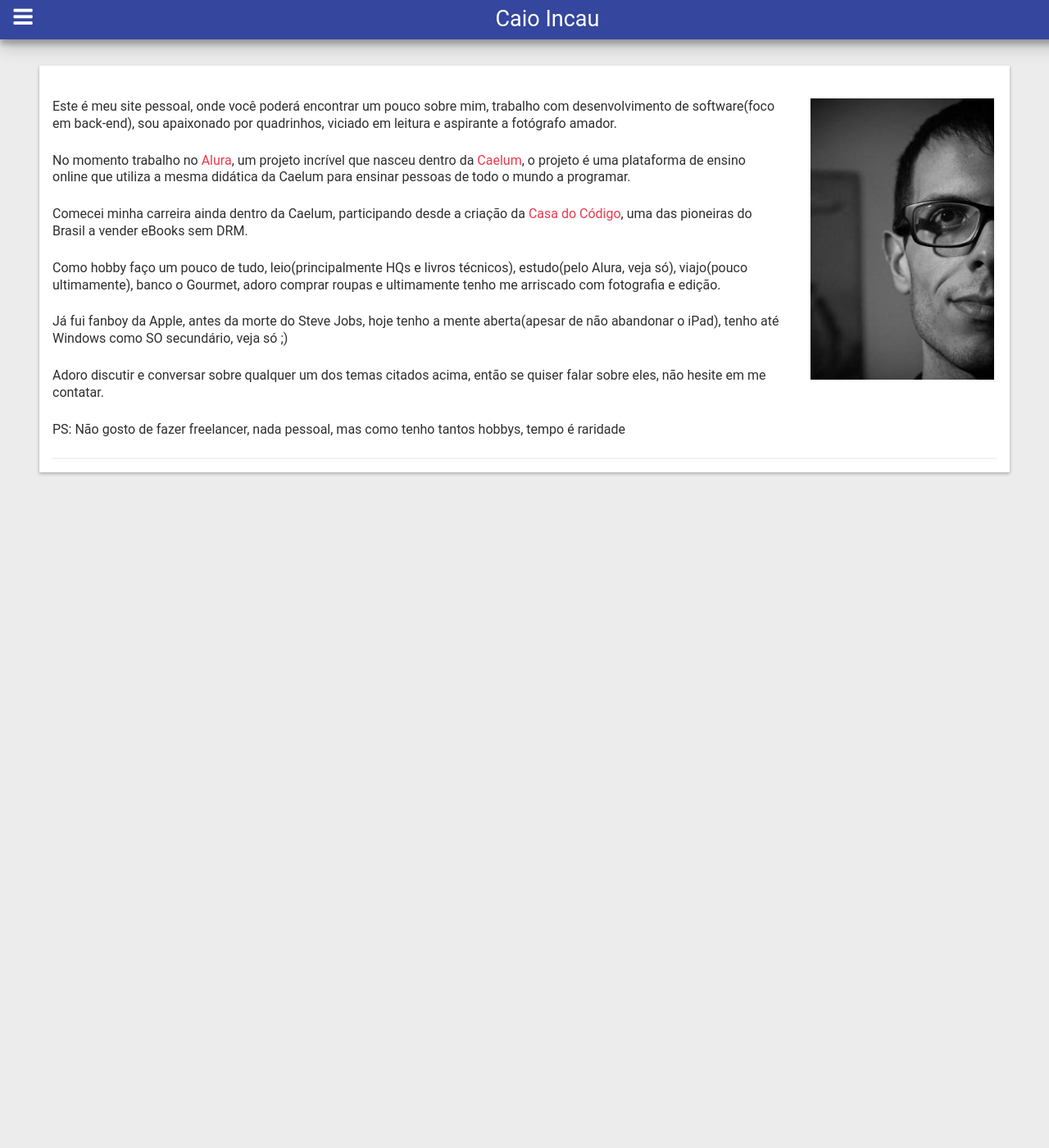
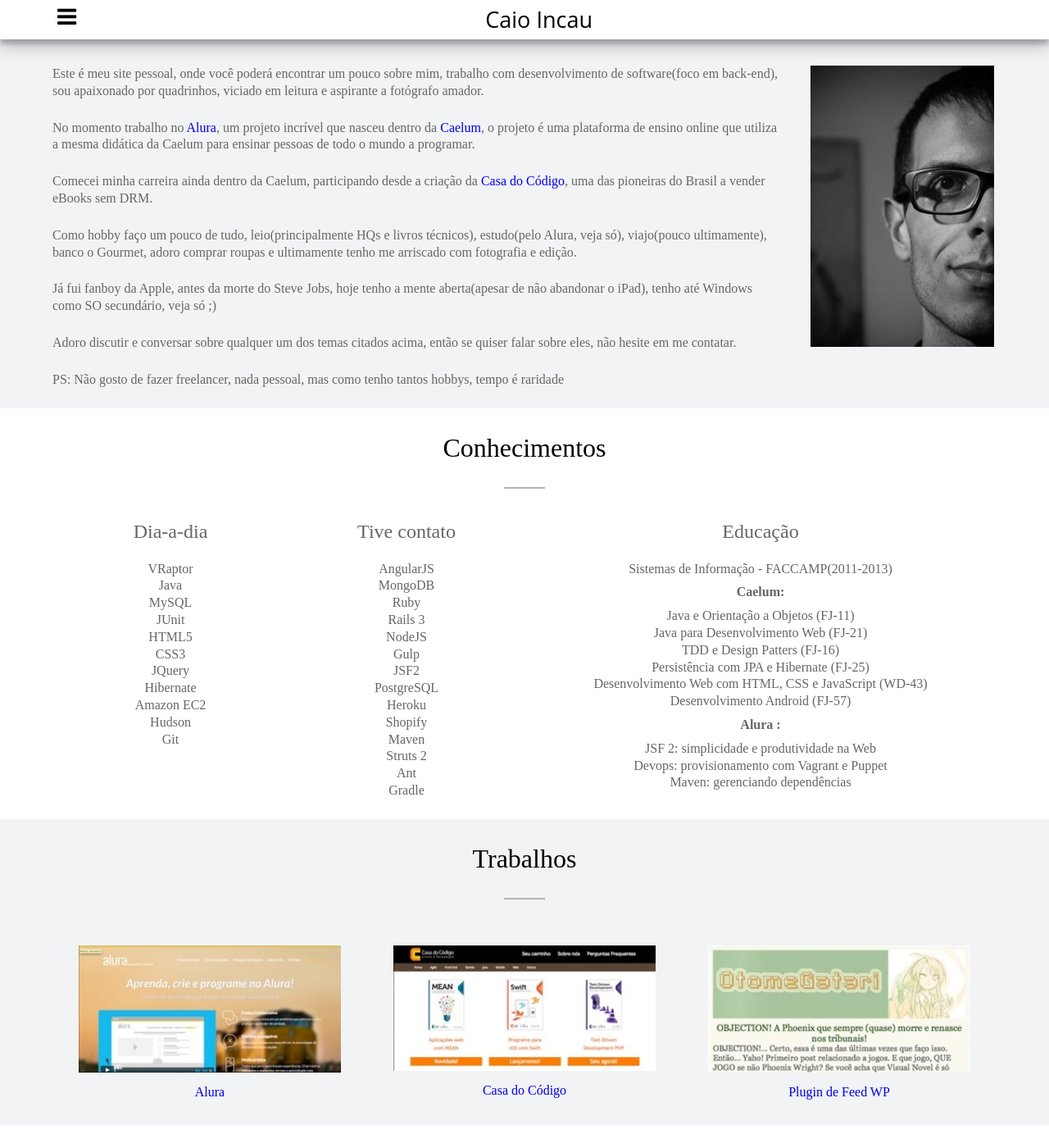
Before and after one commit to CaioIncau/jekyll-blog, a Jekyll site: the page built from index.html, in a window 1280 px wide and 1400 px high. Shown: the whole window at 82% size. Built offline with Jekyll 4.4.1, drawn with Linux system fonts in a browser that asks for light colours; nearby versions of some CDN libraries.

Commit message:
começando

```diff
--- a/_layouts/default.html
+++ b/_layouts/default.html
@@ -34,15 +20,14 @@
     -->
     <nav class="main-menu main-menu-hide">
         <span class="me"></span>
-        <a href="/"><i class="fa-g fa fa-user" ></i>Sobre min</a>
+        <a href="#about"><i class="fa-g fa fa-user" ></i>Sobre min</a>
         <a href="/blog"><i class="fa-g fa fa-comment"></i>Blog</a>
-        <a href="/skills"><i class="fa-g fa fa-certificate "></i>Conhecimentos</a>
-        <a href="/contato"><i class="fa-g fa fa-envelope"></i>Social</a>
+        <a href="#know"><i class="fa-g fa fa-certificate "></i>Conhecimentos</a>
+        <a href="#work"><i class="fa-g fa fa-cogs "></i>Trabalhos</a>
+        <a href="#social"><i class="fa-g fa fa-envelope"></i>Social</a>
     </nav>
 
-    <section class="container">
         {{ content }}
-    </section>
 
     <script src="/js/jquery.min.js"></script>
 
--- a/index.html
+++ b/index.html
@@ -12,4 +12,84 @@ layout: default
 				<p>Adoro discutir e conversar sobre qualquer um dos temas citados acima, então se quiser falar sobre eles, <strong>não hesite em me contatar</strong>.</p>
 				<p>PS: <strong>Não gosto de fazer freelancer</strong>, nada pessoal, mas como tenho tantos hobbys, tempo é raridade</p>
 			</section>
+
+		<section id="know">
+		<h2 class="page-title">Conhecimentos</h2>
+		<div class="divider"></div>
+			<section class="cards-container">
+				<section class="card-know">
+				<p>Dia-a-dia</p>
+				<ul>
+					<li>VRaptor</li>
+					<li>Java</li>
+					<li>MySQL</li>
+					<li>JUnit</li>
+					<li>HTML5</li>
+					<li>CSS3</li>
+					<li>JQuery</li>
+					<li>Hibernate</li>
+					<li>Amazon EC2</li>
+					<li>Hudson</li>
+					<li>Git</li>
+				</ul></section>
+				<section class="card-know">
+				<p>Tive contato</p>
+				<ul>
+					<li>AngularJS</li>
+					<li>MongoDB</li>
+					<li>Ruby</li>
+					<li>Rails 3</li>
+					<li>NodeJS</li>
+					<li>Gulp</li>
+					<li>JSF2</li>
+					<li>PostgreSQL</li>
+					<li>Heroku</li>
+					<li>Shopify</li>
+					<li>Maven</li>
+					<li>Struts 2</li>
+					<li>Ant</li>
+					<li>Gradle</li>
+
+				</ul></section>
+				<section class="card-know education">
+				<p>Educação</p>
+				<ul>
+					<li>Sistemas de Informação - FACCAMP(2011-2013)</li>
+					<li class="list-subtitle">Caelum:</li>
+					<li>Java e Orientação a Objetos (FJ-11)</li>
+					<li>Java para Desenvolvimento Web (FJ-21)</li>
+					<li>TDD e Design Patters (FJ-16)</li>
+					<li>Persistência com JPA e Hibernate (FJ-25)</li>
+					<li>Desenvolvimento Web com HTML, CSS e JavaScript (WD-43)</li>
+					<li>Desenvolvimento Android (FJ-57)</li>
+					<li class="list-subtitle">Alura :</li>
+					<li>JSF 2: simplicidade e produtividade na Web</li>
+					<li>Devops: provisionamento com Vagrant e Puppet</li>
+					<li>Maven: gerenciando dependências</li>
+
+				</ul></section>
+			</section>
 		</section>
+		<section id="work">
+				<h2 class="page-title">Trabalhos</h2>
+				<div class="divider"></div>
+			<section class="cards-container">
+				<div class="work"><a href="http://www.alura.com.br"><img src="/images/jobs-1.jpg" alt="Home do Alura" /><p>Alura</p></a></div>
+				<div class="work"><a href="http://www.casadocodigo.com.br"><img src="/images/jobs-2.jpg" alt="Home da Casa do Código" /><p>Casa do Código</p></a></div>
+				<div class="work"><a href="https://chrome.google.com/webstore/detail/otomegatari/fhjblpnmnalnopijjnpdcjdheoibieji"><img src="/images/jobs-3.jpg" alt="Plugin de Feed Wordpress" /><p>Plugin de Feed WP</p></a></div>
+			</section>
+		</section>
+
+		<section id="social">
+			<h2 class="page-title">Social</h2>
+			<div class="divider"></div>
+			<ul class="social">
+				<li><a href="https://twitter.com/iCaioIncau" class="fa fa-twitter"></a></li>
+				<li><a href="https://www.facebook.com/CaioIncau" class="fa fa-facebook"></a></li>
+				<li><a href="https://www.linkedin.com/profile/view?id=180124686" class="fa fa-linkedin"></a></li>
+				<li><a href="https://www.tumblr.com/blog/infinitythanos" class="fa fa-tumblr"></a></li>
+				<li><a href="https://plus.google.com/u/0/+CaioIncau" class="fa fa-google-plus"></a></li>
+				<li><a href="https://github.com/caioincau" class="fa fa-github"><span class="label"></a></li>
+				<li><a href="http://instagram.com/caioincau" class="fa fa-instagram"></a></li>
+			</ul>
+		</section>
```
Also changed, not shown: other parts of _layouts/default.html (+0 -14 lines), css/index.css (+27 -8 lines), css/material.css (+17 -13 lines), css/styles.min.css, 1 other file.
